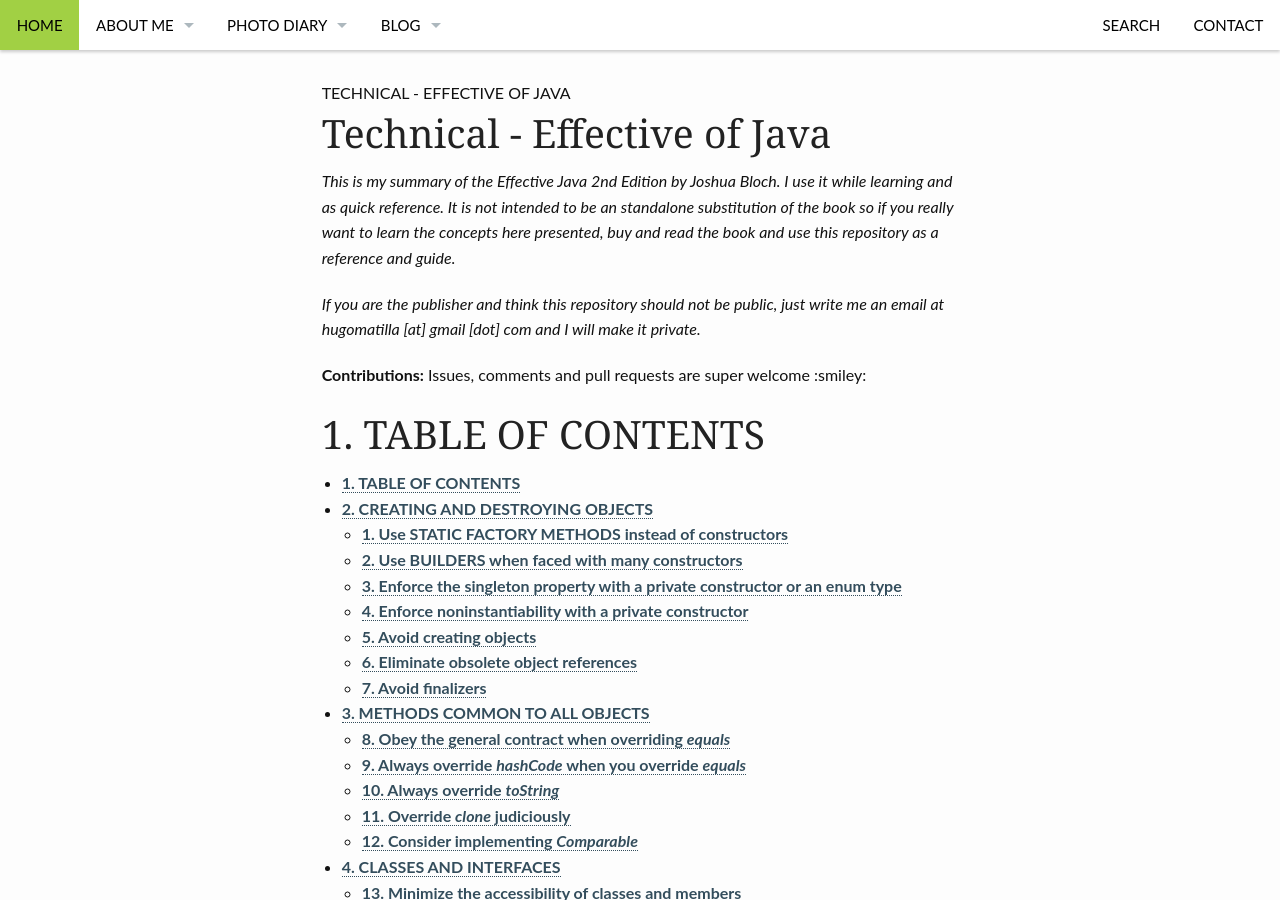
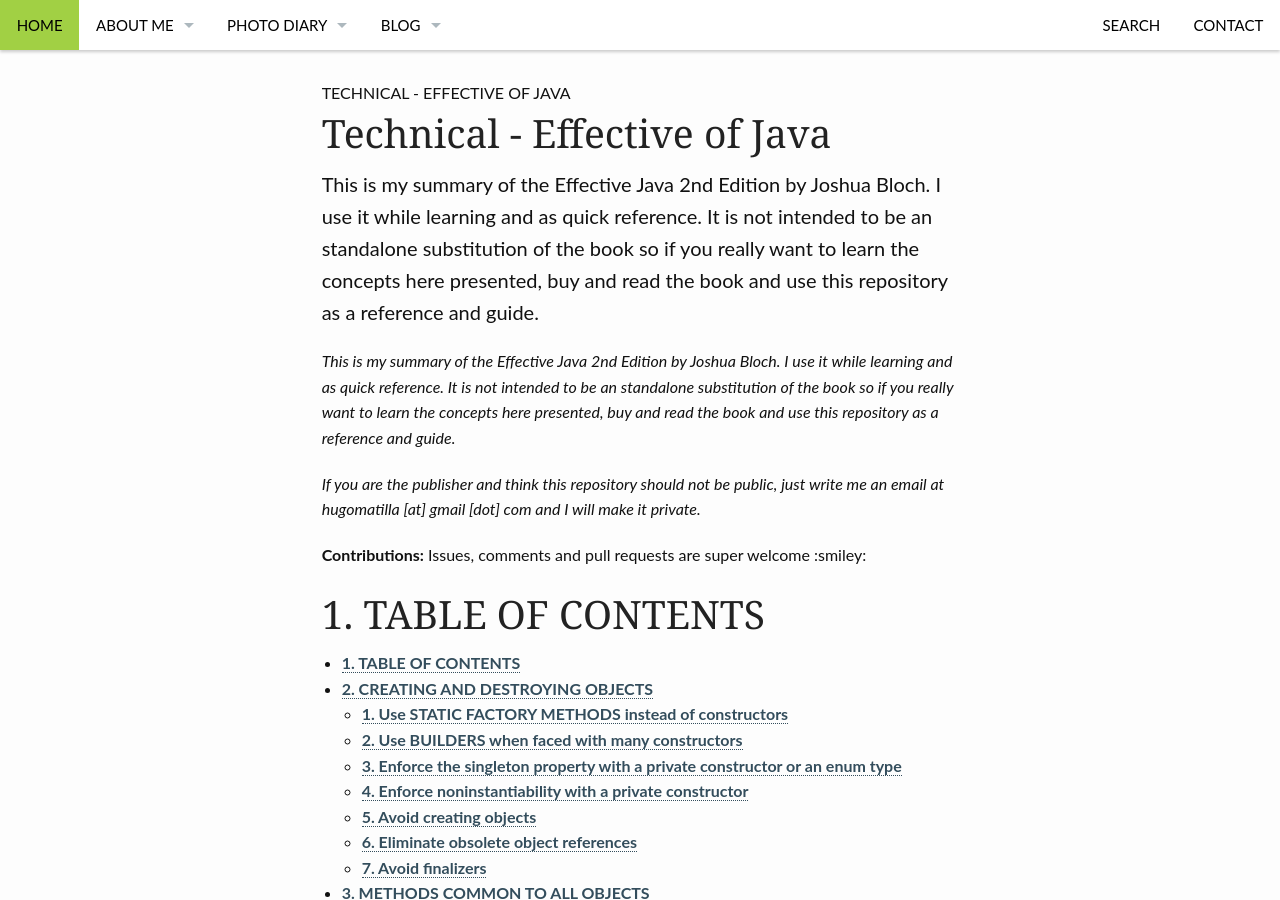
Before and after one commit to duybuidotvn/duybuidotvn.github.io, a Jekyll site: the page built from _posts/technical/2018-12-05-effective-java.md, in a window 1280 px wide and 900 px high. Built offline with Jekyll 4.4.1, drawn with Linux system fonts in a browser that asks for light colours.

Commit message:
update teaser - design and effective

```diff
--- a/_posts/technical/2018-12-05-effective-java.md
+++ b/_posts/technical/2018-12-05-effective-java.md
@@ -3,6 +3,7 @@
 show_meta: no
 subheadline:  "Technical - Effective of Java"
 title:  "Technical - Effective of Java"
+teaser: "This is my summary of the Effective Java 2nd Edition by Joshua Bloch. I use it while learning and as quick reference. It is not intended to be an standalone substitution of the book so if you really want to learn the concepts here presented, buy and read the book and use this repository as a reference and guide."
 categories:
     - about
 header: no
```
Also changed, not shown: _posts/technical/2018-12-05-design-pattern.md (+1 -0 lines).
